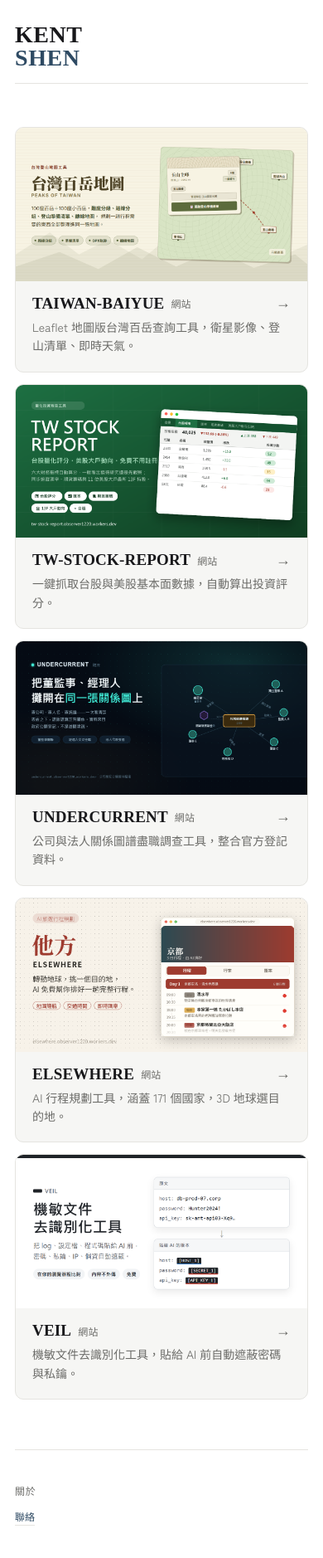
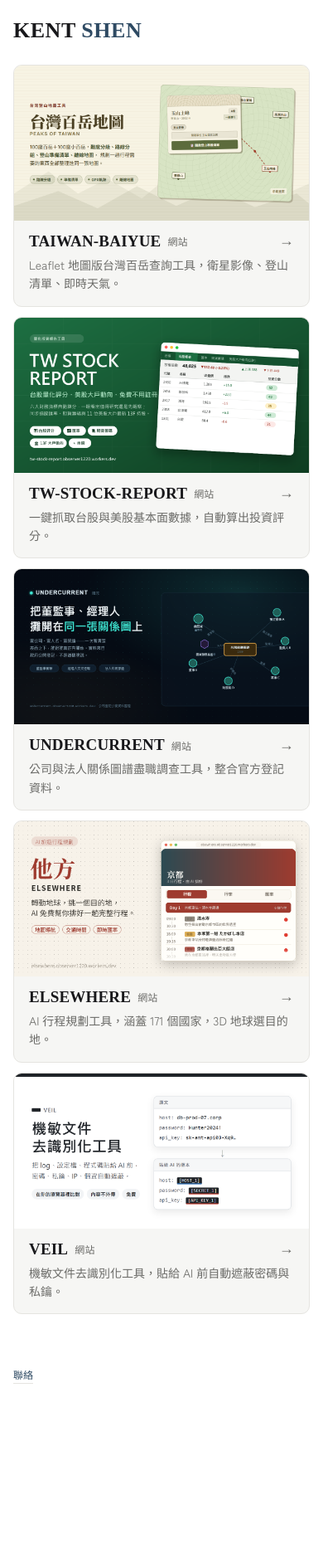
Before and after one commit to observer1220/KENTSHEN-WORKBENCH, a React (Vite) app: page / in a window 390 px wide. Shown: the top 1878 px of the page at 83% size. After the commit the page ends 1708 px from the top, so only its background shows below. Built offline with nearby package versions, Linux system fonts and the light colour scheme.

Commit message:
Update: 2026-09-25 23:26:42

```diff
--- a/src/components/ContactPage.jsx
+++ b/src/components/ContactPage.jsx
@@ -1,7 +1,6 @@
 import { useState } from "react";
 import { useLocale } from "../i18n/LocaleContext";
 
-// TODO(Kent): replace with your real email address before deploying.
 const CONTACT_EMAIL = "observer1220@gmail.com";
 
 export default function ContactPage({ onBack }) {
@@ -36,7 +35,7 @@
         {c.backLabel}
       </button>
 
-      <div className="sectionlabel">{c.heading}</div>
+      <h2 className="contact-heading">{c.heading}</h2>
 
       <form className="contact-form" onSubmit={handleSubmit}>
         <label className="field">
@@ -70,7 +69,7 @@
           <textarea rows={6} value={desc} onChange={(e) => setDesc(e.target.value)} required />
         </label>
 
-        <button type="submit" className="pagebtn contact-submit">
+        <button type="submit" className="contact-submit">
           {c.submitLabel}
         </button>
       </form>
--- a/src/components/Footer.jsx
+++ b/src/components/Footer.jsx
@@ -6,8 +6,6 @@
 
   return (
     <footer id="about">
-      <div className="about-title">{data.ui.about.label}</div>
-      {data.ui.about.body && <p>{data.ui.about.body}</p>}
       <div className="foot-links">
         {links.contact && (
           <a
--- a/src/components/Header.jsx
+++ b/src/components/Header.jsx
@@ -1,17 +1,11 @@
 export default function Header() {
   return (
     <header>
-      <div className="headerbar">
-        <div>
-          <a className="brandlink" href="#top" aria-label="Kent Shen">
-            <h1 className="brand" id="brandTitle">
-              KENT
-              <br />
-              <span>SHEN</span>
-            </h1>
-          </a>
-        </div>
-      </div>
+      <a className="brandlink" href="#top" aria-label="Kent Shen">
+        <h1 className="brand" id="brandTitle">
+          KENT <span>SHEN</span>
+        </h1>
+      </a>
     </header>
   );
 }
--- a/src/styles/style.css
+++ b/src/styles/style.css
@@ -46,23 +46,17 @@
 
 /* ---------- header ---------- */
 header{
-  padding:28px 0 16px;
-  border-bottom:1px solid var(--line);
-}
-.headerbar{
-  display:flex;
-  justify-content:space-between;
-  align-items:flex-start;
-  gap:20px;
+  padding:24px 0 20px;
 }
 .brand{
   font-family:var(--font-display);
   font-weight:800;
-  font-size:clamp(28px, 4vw, 44px);
+  font-size:clamp(26px, 4vw, 40px);
   line-height:1;
   letter-spacing:0.02em;
   text-transform:uppercase;
   margin:0;
+  white-space:nowrap;
 }
 .brand span{ color:var(--pine); }
 .tagline{
@@ -71,13 +65,6 @@
   color:var(--mute);
   margin:14px 0 0;
   letter-spacing:0.02em;
-}
-.headertools{
-  display:flex;
-  gap:10px;
-  align-items:center;
-  padding-top:10px;
-  flex-shrink:0;
 }
 .aboutlink, .langbtn{
   font-family:var(--font-ui);
@@ -226,7 +213,7 @@
 /* ---------- build log ---------- */
 .log{
   position:relative;
-  padding:52px 0 60px;
+  padding:8px 0 40px;
 }
 
 /* ---------- linktree-style list ---------- */
@@ -235,7 +222,7 @@
   margin:0 auto;
   display:flex;
   flex-direction:column;
-  gap:14px;
+  gap:12px;
 }
 .linkrow{
   display:flex;
@@ -266,7 +253,7 @@
   display:block;
 }
 .linkrow-body{
-  padding:16px 20px 20px;
+  padding:14px 18px 16px;
 }
 .linkrow-title{
   display:flex;
@@ -652,21 +639,7 @@
 
 /* ---------- about / footer ---------- */
 footer{
-  border-top:1px solid var(--line);
-  padding:40px 0 48px;
-}
-footer .about-title{
-  font-family:var(--font-ui);
-  font-size:12px;
-  letter-spacing:0.06em;
-  color:var(--mute);
-  margin-bottom:14px;
-}
-footer p{
-  max-width:560px;
-  font-size:15px;
-  line-height:1.8;
-  margin:0 0 20px;
+  padding:24px 0 40px;
 }
 footer .foot-links{
   display:flex;
@@ -682,17 +655,9 @@
   padding-bottom:2px;
 }
 footer .foot-links a:hover{ border-color:var(--pine); }
-footer .colophon{
-  margin-top:34px;
-  font-family:var(--font-ui);
-  font-size:11px;
-  color:var(--mute);
-}
 
 @media (max-width: 560px){
-  .wrap{ padding:0 18px; }
-  .headerbar{ flex-direction:column; }
-  .headertools{ padding-top:16px; }
+  .wrap{ padding:0 16px; }
 }
 
 :focus-visible{
@@ -710,18 +675,26 @@
   border:none;
   cursor:pointer;
   padding:0;
+  margin:0;
+}
+.contact-heading{
+  font-family:var(--font-display);
+  font-weight:700;
+  font-size:clamp(24px, 3.2vw, 30px);
+  color:var(--ink);
+  margin:18px 0 24px;
 }
 .contact-form{
   display:grid;
   grid-template-columns:1fr 1fr;
-  gap:22px 24px;
-  max-width:640px;
-  margin-top:10px;
+  gap:18px 20px;
+  max-width:560px;
+  margin-top:0;
 }
 .field{
   display:flex;
   flex-direction:column;
-  gap:8px;
+  gap:6px;
   font-family:var(--font-ui);
   font-size:12px;
   color:var(--mute);
@@ -736,8 +709,8 @@
   color:var(--ink);
   background:var(--paper-dim);
   border:1px solid var(--line);
-  border-radius:2px;
-  padding:9px 11px;
+  border-radius:6px;
+  padding:10px 12px;
   letter-spacing:normal;
 }
 .field input:focus,
@@ -750,8 +723,23 @@
 .contact-submit{
   grid-column:1 / -1;
   justify-self:start;
+  margin-top:4px;
+  font-family:var(--font-ui);
+  font-weight:700;
+  font-size:14px;
+  color:#fff;
+  background:var(--ink);
+  border:1px solid var(--ink);
+  border-radius:6px;
+  padding:11px 28px;
   cursor:pointer;
+  transition:background .15s ease, border-color .15s ease;
+}
+.contact-submit:hover{
+  background:var(--pine);
+  border-color:var(--pine);
 }
 @media (max-width:560px){
   .contact-form{ grid-template-columns:1fr; }
+  .contact-submit{ width:100%; }
 }
```
